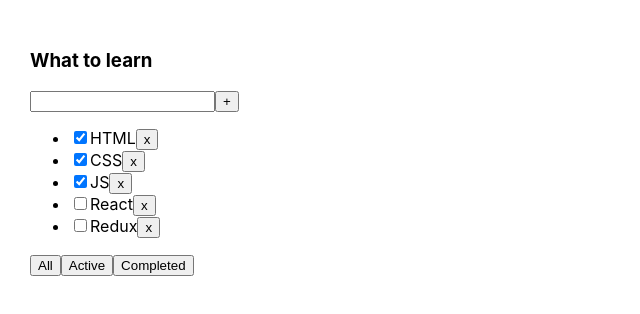
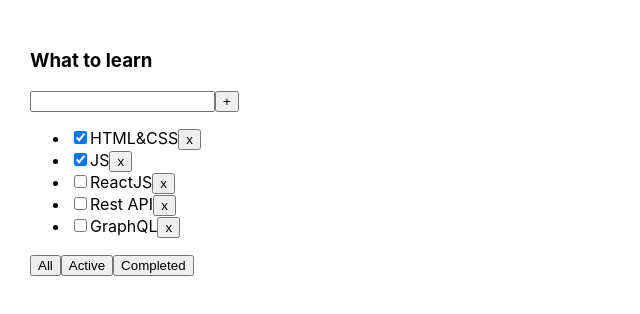
Before and after one commit to lexggwp/todolist, a React (Create React App) app: page / in a window 1280 px wide. Shown: the top 314 px of the page, without its empty margins (0-640 px from the left). Built offline with nearby package versions, Linux system fonts and the light colour scheme.

Commit message:
feat: added addTask-button, refactored code

```diff
--- a/package.json
+++ b/package.json
@@ -10,10 +10,12 @@
     "@types/node": "^12.0.0",
     "@types/react": "^16.9.0",
     "@types/react-dom": "^16.9.0",
+    "@types/uuid": "^8.3.4",
     "react": "^16.13.1",
     "react-dom": "^16.13.1",
     "react-scripts": "3.4.1",
-    "typescript": "~3.7.2"
+    "typescript": "~3.7.2",
+    "uuid": "^8.3.2"
   },
   "scripts": {
     "start": "react-scripts start",
--- a/src/App.tsx
+++ b/src/App.tsx
@@ -1,46 +1,55 @@
 import React, {useState} from 'react';
 import './App.css';
-import Todolist, {TaskType} from "./Todolist";
-export type FilterValueType = 'all' | 'active' | 'completed';
+import {Todolist} from './Todolist';
+import {v1} from "uuid";
+
+export type FilterValuesType = "all" | "active" | "completed";
+
 function App() {
+
+    let [tasks, setTasks] = useState([
+        { id: v1(), title: "HTML&CSS", isDone: true },
+        { id: v1(), title: "JS", isDone: true },
+        { id: v1(), title: "ReactJS", isDone: false },
+        { id: v1(), title: "Rest API", isDone: false },
+        { id: v1(), title: "GraphQL", isDone: false },
+    ]);
+
+    function removeTask(id: string) {
+        let filteredTasks = tasks.filter(t => t.id !== id);
+        setTasks(filteredTasks);
+    }
 
 
 
-    const title: string = "What to learn";
-
-    const [tasks, setTasks] = useState<Array<TaskType>>([
-        {id: 1, title: "HTML", isDone: true},
-        {id: 2, title: "CSS", isDone: true},
-        {id: 3, title: "JS", isDone: true},
-        {id: 4, title: "React", isDone: false},
-        {id: 5, title: "Redux", isDone: false},
-
-    ])
-
-    const [filter, setFilter] = useState<FilterValueType>('all');
-
-    const removeTask = (taskID: number) => {
-        setTasks(tasks.filter(task => task.id !== taskID));
+    function addTask(newTitle: string) {
+        setTasks([ { id: v1(), title: newTitle, isDone: false }, ...tasks])
     }
 
-    let tasksForRender;
-    switch (filter) {
-        case "completed":
-            tasksForRender = tasks.filter(t => t.isDone === true)
-            break
-        case "active":
-            tasksForRender = tasks.filter(t => t.isDone === false)
-            break
-        default:
-            tasksForRender = tasks;
+    let [filter, setFilter] = useState<FilterValuesType>("all");
+
+    let tasksForTodolist = tasks;
+
+    if (filter === "active") {
+        tasksForTodolist = tasks.filter(t => t.isDone === false);
     }
-    const changeFilter = (filter: FilterValueType) => {
-        setFilter(filter);
+    if (filter === "completed") {
+        tasksForTodolist = tasks.filter(t => t.isDone === true);
+    }
+
+    function changeFilter(value: FilterValuesType) {
+        setFilter(value);
     }
 
     return (
         <div className="App">
-            <Todolist changeFilter={changeFilter} tasks={tasksForRender} title={title} removeTask={removeTask}/>
+
+            <Todolist title="What to learn"
+                      tasks={tasksForTodolist}
+                      removeTask={removeTask}
+                      changeFilter={changeFilter}
+                      addTask={addTask}/>
+
         </div>
     );
 }
--- a/src/Todolist.tsx
+++ b/src/Todolist.tsx
@@ -1,45 +1,85 @@
-import React from 'react';
-import {FilterValueType} from "./App";
-export type TaskType = {
-    id: number;
-    title: string;
-    isDone: boolean;
+import React, {useState} from 'react';
+import {FilterValuesType} from './App';
+
+type TaskType = {
+    id: string
+    title: string
+    isDone: boolean
 }
 
-type TodoListPropsType = {
-    title: string;
-    tasks: Array<TaskType>;
-    removeTask: (taskID: number)=> void;
-    changeFilter : (filter: FilterValueType)=> void;
+type PropsType = {
+    title: string
+    tasks: Array<TaskType>
+    removeTask: (taskId: string) => void
+    changeFilter: (value: FilterValuesType) => void
+    addTask: (newTitle: string) => void;
 
 }
 
-const Todolist = (props: TodoListPropsType) => {
-    const tasksListItems = props.tasks.map( task => {
-        return (
-            <li key={task.id}><input type="checkbox" checked={task.isDone}/>
-                <span>{task.title}</span>
-            <button onClick={ () => {props.removeTask(task.id)}}>x</button>
-            </li>
-        )
-    })
-    return (
+export function Todolist(props: PropsType) {
+
+    const addTaskHandler = () => {
+        props.addTask(newTitle)
+        setNewTitle('');
+    }
+    const onChangeHandler = (event: React.ChangeEvent<HTMLInputElement>) => {
+        setNewTitle(event.currentTarget.value)
+    }
+    const onKeyPressHandler = (event: React.KeyboardEvent<HTMLInputElement>) => {
+        if (event.key === 'Enter') {
+            addTaskHandler()
+        }
+    }
+
+    const onClickFilter = (FilterName: FilterValuesType) => {
+        props.changeFilter(FilterName)
+    }
+
+
+    const [newTitle, setNewTitle] = useState('');
+
+    const onClickDeleteTask = (id: string) => {
+        props.removeTask(id)
+    }
+
+    return <div>
+        <h3>{props.title}</h3>
         <div>
-            <h3>{props.title}</h3>
-            <div>
-                <input/>
-                <button>+</button>
-            </div>
-            <ul>
-                {tasksListItems}
-            </ul>
-            <div>
-                <button onClick={ () => props.changeFilter('all')}>All</button>
-                <button onClick={ () => props.changeFilter('active')}>Active</button>
-                <button onClick={ () => props.changeFilter('completed')}>Completed</button>
-            </div>
+            <input onKeyDown={onKeyPressHandler} value={newTitle} onChange={onChangeHandler}/>
+            <button onClick={addTaskHandler}>+</button>
         </div>
-    );
-};
+        <ul>
+            {
+                props.tasks.map(t => {
+                    return  (
+                        <li key={t.id}>
+                        <input type="checkbox" checked={t.isDone}/>
+                        <span>{t.title}</span>
+                        <button onClick={ () => onClickDeleteTask(t.id)}>x</button>
+                    </li>
+                    )
 
-export default Todolist;
+                })
+            }
+        </ul>
+        <div>
+            <button onClick={() => {
+                onClickFilter('all')
+            }}>
+                All
+            </button>
+            <button onClick={() => {
+                onClickFilter('active')
+
+            }}>
+                Active
+            </button>
+            <button onClick={() => {
+                onClickFilter('completed')
+
+            }}>
+                Completed
+            </button>
+        </div>
+    </div>
+}
```
Also changed, not shown: 1 other file (tests, documents, lock files or other folders).
